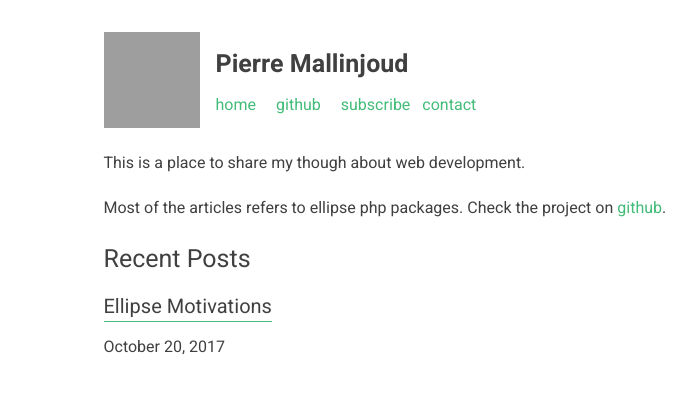
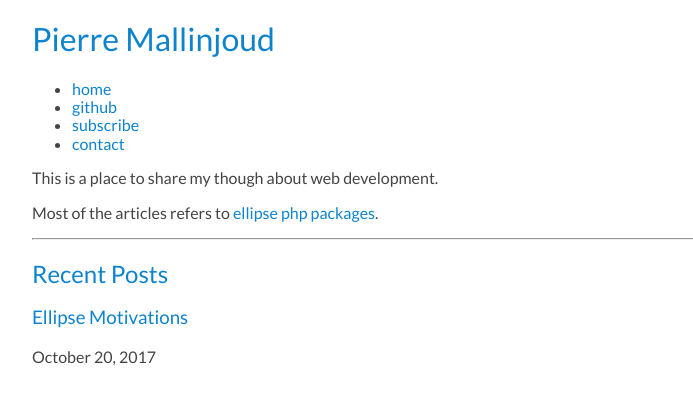
Before and after one commit to ellipsephp/ellipsephp.github.io, a Jekyll site: the page built from index.html, in a window 1280 px wide. Shown: the top 404 px of the page, without its empty margins (224-917 px from the left). Built offline with Jekyll 4.4.1, drawn with Linux system fonts in a browser that asks for light colours; grey boxes are pictures that could not be loaded.

Commit message:
simpler theme

```diff
--- a/_layouts/default.html
+++ b/_layouts/default.html
@@ -8,10 +8,28 @@
         <link rel="stylesheet" href="{{ '/assets/css/main.css' | absolute_url }}">
     </head>
     <body>
-        <main>
+        <main class="container">
+            <header>
+                <h1>Pierre Mallinjoud</h1>
+                <nav>
+                    <ul>
+                        <li><a href="/">home</a></li>
+                        <li><a href="https://github.com/ellipsephp">github</a></li>
+                        <li><a href="{{ '/feed.xml' | absolute_url }}">subscribe</a></li>
+                        <li><a href="mailto:pierre.mallinjoud@gmail.com">contact</a></li>
+                    </li>
+                </nav>
+            </header>
+            <section>
+                <p>
+                    This is a place to share my though about web development.
+                </p>
+                <p>
+                    Most of the articles refers to <a href="https://github.com/ellipsephp">ellipse php packages</a>.
+                </p>
+            </section>
+            <hr>
             {{ content }}
         </main>
-        <footer>
-        </footer>
     </body>
 </html>
--- a/_sass/_base.scss
+++ /dev/null
@@ -1,87 +0,0 @@
-
-body {
-    font-family: $global-font-family;
-    line-height: 1.5;
-    color: $text-color;
-    background-color: $background-color;
-    max-width: $max-width;
-    margin-left: auto;
-    margin-right: auto;
-}
-
-a {
-    color: $link-color;
-    text-decoration: none;
-    &:hover {
-        color: $link-color-hover;
-    }
-    &:visited {
-        color: $link-color-visited;
-    }
-}
-
-h1, h2, h3, h4, h5, h6 {
-  margin: 1em 0 0.5em;
-  line-height: 1.2;
-  font-weight: normal;
-}
-
-h1 {
-  margin-top: 0;
-  font-size: $type-size-3;
-}
-
-h2 {
-  font-size: $type-size-3;
-}
-
-h3 {
-  font-size: $type-size-4;
-}
-
-h4 {
-  font-size: $type-size-4;
-}
-
-h5 {
-  font-size: $type-size-4;
-}
-
-h6 {
-  font-size: $type-size-4;
-}
-
-small, .small {
-  font-size: $type-size-7;
-}
-
-p {
-  margin-bottom: 1.3em;
-}
-
-figure {
-    margin: 0;
-    padding: 0.5em 1em;
-}
-
-hr {
-  display: block;
-  margin: 1em 0;
-  border: 0;
-  border-top: 1px solid $border-color;
-}
-
-nav {
-    ul {
-        margin: 0;
-        padding: 0;
-        list-style-type: none;
-        li {
-            display: inline-block;
-            padding: 0 8px;
-            &:first-child, &:last-child {
-                padding-left: 0
-            }
-        }
-    }
-}
--- a/_sass/_home.scss
+++ /dev/null
@@ -1,27 +0,0 @@
-#home {
-    margin-top: 2em;
-    header {
-        h1 {
-            font-weight: bold;
-        }
-        >div {
-            display: table-cell;
-            vertical-align: middle;
-        }
-        img {
-            height: 6em;
-            margin-right: 1em;
-        }
-    }
-    article {
-        h3 {
-            a {
-                border-bottom: solid 1.5px #44bc79;
-                color: #404040;
-                &:hover {
-                    color: $link-color-hover;
-                }
-            }
-        }
-    }
-}
--- a/_sass/_post.scss
+++ /dev/null
@@ -1,19 +0,0 @@
-#post {
-    margin-top: 8em;
-    article {
-        header {
-            h1 {
-                line-height: 1;
-                padding-bottom: 0.2em;
-                font-size: $type-size-1;
-                margin: 0;
-                font-weight: bold;
-            }
-            p {
-                color: mix(#fff, $gray, 25%);
-                font-size: $type-size-5;
-                margin: 0;
-            }
-        }
-    }
-}
--- a/_sass/_variables.scss
+++ /dev/null
@@ -1,33 +0,0 @@
-
-$heebo                      : Heebo, "Hiragino Sans GB", "WenQuanYi Micro Hei", "Microsoft YaHei Light", sans-serif;
-
-$global-font-family         : $heebo;
-
-$max-width                  : 625px;
-
-/* sizes */
-$type-size-1                : 2.441em;  // ~39.056px
-$type-size-2                : 1.953em;  // ~31.248px
-$type-size-3                : 1.563em;  // ~25.008px
-$type-size-4                : 1.25em;   // ~20px
-$type-size-5                : 1em;      // ~16px
-$type-size-6                : 0.75em;   // ~12px
-$type-size-7                : 0.6875em; // ~11px
-$type-size-8                : 0.625em;  // ~10px
-
-/* colors */
-$green                      : mix(#000, #50dd8e, 15%);
-$theme-color                : $green;
-$gray                       : #7a8288;
-
-$background-color           : #fff;
-$code-background-color      : mix(#fff, $gray, 90%);
-$blockquote-background-color: mix(#fff, $gray, 90%);
-$text-color                 : #404040;
-$border-color               : #b2b2b2;
-
-
-/* links */
-$link-color                 : $theme-color;
-$link-color-hover           : mix(#fff, $link-color, 40%);
-$link-color-visited         : mix(#000, $link-color, 25%);
--- a/assets/css/main.scss
+++ b/assets/css/main.scss
@@ -1,9 +1,52 @@
 ---
 ---
 
+@import url('https://fonts.googleapis.com/css?family=Lato');
+
 @import 'normalize';
 @import 'syntax';
-@import 'variables';
-@import 'base';
-@import 'home';
-@import 'post';
+
+html {
+    font-size: 100%;
+}
+
+body {
+    font-family: 'Lato', sans-serif;
+    color: #444444;
+    text-rendering: optimizeLegibility;
+    padding-bottom: 6rem;
+}
+
+.hero {
+    background-color: #EEEEEE;
+}
+
+.container {
+    max-width: 768px;
+    margin: auto;
+    padding-left: 1em;
+    padding-right: 1em;
+}
+
+h1,h2,h3,h4,h5,h6 {
+    color: #0e83cd;
+    font-weight: 300;
+    &> small {
+        color: #999999;
+        font-size: 0.4em;
+    }
+}
+
+
+a {
+    color: #0e83cd;
+    text-decoration: none;
+    &:hover {
+        text-decoration: underline;
+    }
+}
+
+figure {
+    margin-left: 0;
+    margin-right: 0;
+}
--- a/index.html
+++ b/index.html
@@ -2,31 +2,6 @@
 layout: default
 ---
 <div id="home">
-    <header>
-        <div>
-            <img src="https://avatars1.githubusercontent.com/u/25299509?s=200&v=4">
-        </div>
-        <div>
-            <h1>Pierre Mallinjoud</h1>
-            <nav>
-                <ul>
-                    <li><a href="/">home</a></li>
-                    <li><a href="https://github.com/ellipsephp">github</a></li>
-                    <li><a href="{{ '/feed.xml' | absolute_url }}">subscribe</a></li>
-                    <li><a href="mailto:pierre.mallinjoud@gmail.com">contact</a></li>
-                </li>
-            </nav>
-        </div>
-    </header>
-    <section>
-        <p>
-            This is a place to share my though about web development.
-        </p>
-        <p>
-            Most of the articles refers to ellipse php packages.
-            Check the project on <a href="https://github.com/ellipsephp">github</a>.
-        </p>
-    </section>
     <h2>Recent Posts</h2>
     {% for post in site.posts limit:10 %}
     <article class="page__item" itemscope itemtype="http://schema.org/CreativeWork">
```
Also changed, not shown: _layouts/post.html (+4 -5 lines).
